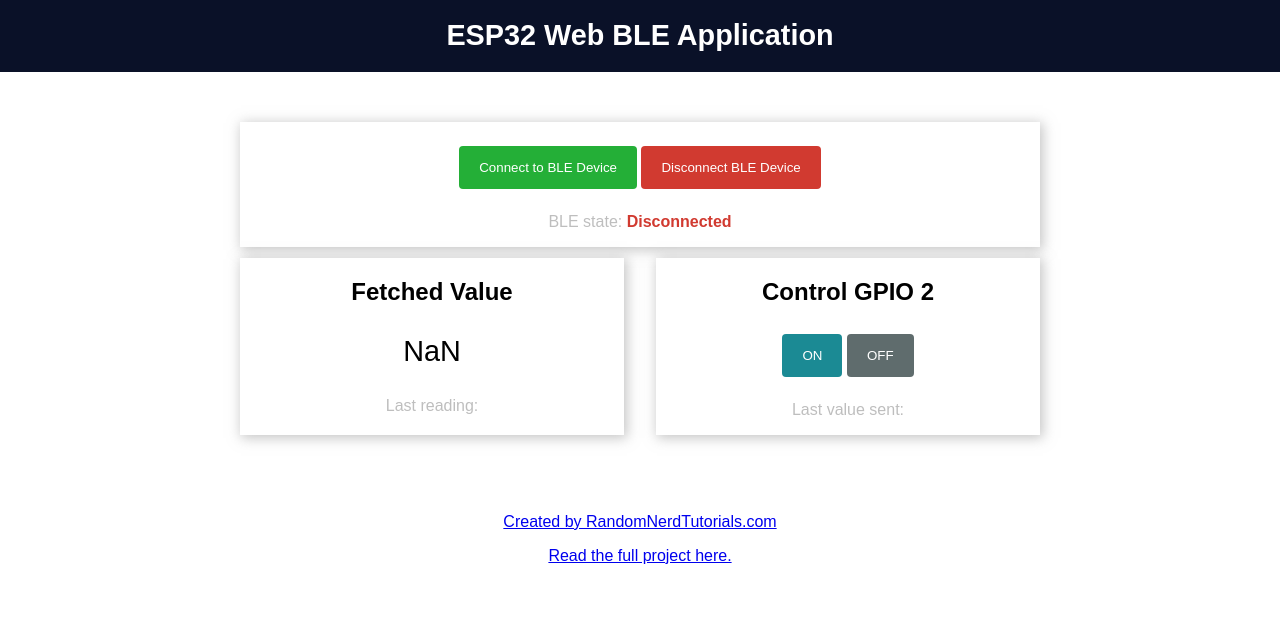
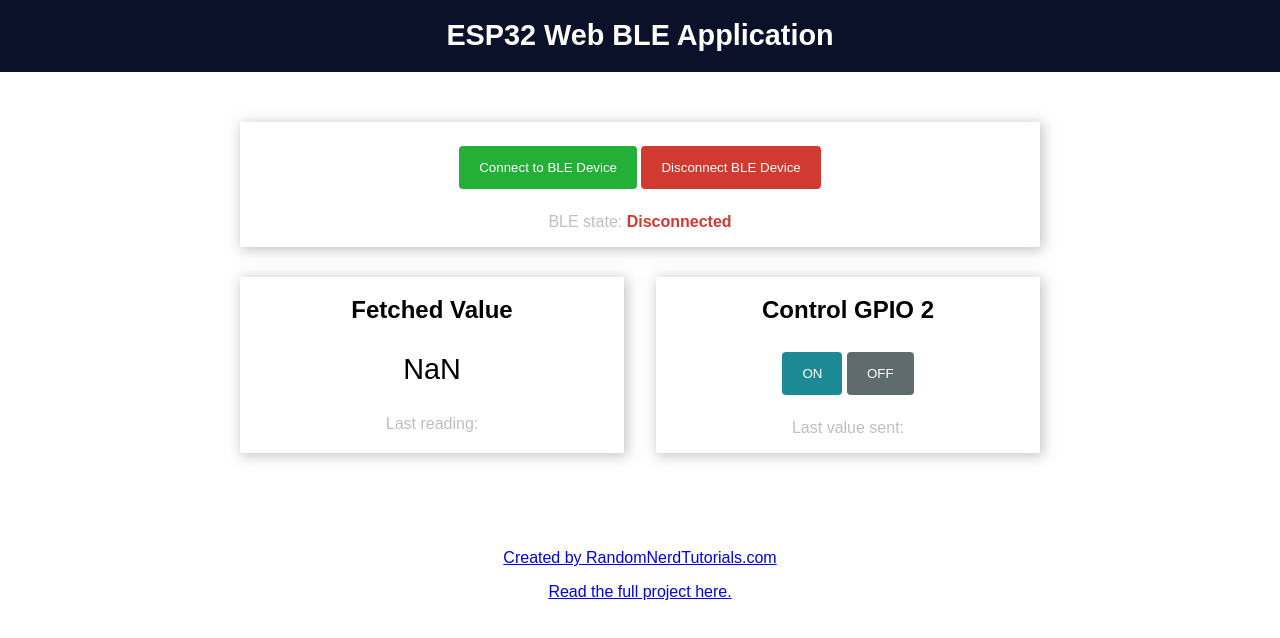
Before and after one commit to RuiSantosdotme/esp32-web-ble, a plain HTML site: page index.html in a window 1280 px wide. Drawn offline with Linux system fonts and the light colour scheme.

Commit message:
Update style.css

```diff
--- a/style.css
+++ b/style.css
@@ -20,7 +20,7 @@ body {
 .card-grid {
     max-width: 800px;
     margin: 0 auto;
-    margin-bottom: 1%;
+    margin-bottom: 30px;
     display: grid;
     grid-gap: 2rem;
     grid-template-columns: repeat(auto-fit, minmax(300px, 1fr));
```
